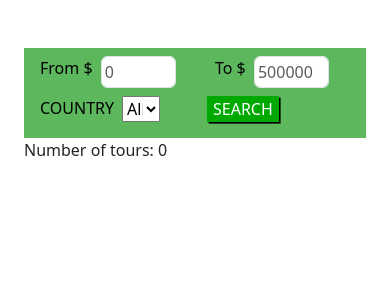
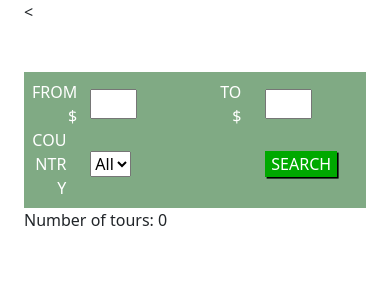
Before and after one commit to Seranie/ICT239_partA, a Flask app: template templates/tours.html in a window 390 px wide. Shown: the part 84-384 px from the top of the page. Run offline with Flask 3, Linux system fonts and the light colour scheme; the template is opened without the code that fills it, so the values that code supplies are empty; some libraries are stand-ins or nearby versions.

Commit message:
Upload to vocareum

```diff
--- a/static/css/styles.css
+++ b/static/css/styles.css
@@ -1,5 +1,10 @@
 body {
     margin: 0.75em;
+}
+
+.bi {
+    height: 1em;
+    width: 1em;
 }
 
 .sidenavbar {
@@ -28,9 +33,10 @@ body {
 }
 
 .topnavbar {
-    background-image: url(../images/World-PNG-Transparent-Image.png), linear-gradient(#9eca9e, #349134);
+    background-image: url(../images/World-PNG-Transparent-Image.png), linear-gradient(rgba(128,170,132,255), rgba(40,102,69,255));
     background-blend-mode: darken;
     background-repeat: no-repeat;
+    position:static;
 }
 
 .navbar-brand {
@@ -42,7 +48,7 @@ body {
 }
 
 .green-background {
-    background-color: #5db75d;
+    background-color: rgba(128,170,132,255);
 }
 
 .img-fluid {
--- a/templates/base.html
+++ b/templates/base.html
@@ -2,13 +2,17 @@
 <html lang="en">
 
 <head>
-    <meta charset="UTF-8">
+   <meta charset="UTF-8">
     <meta name="viewport" content="width=device-width, initial-scale=1.0">
     {% block head %}
     <title>Tours</title>
+    <script defer src="https://use.fontawesome.com/releases/v5.0.13/js/all.js"
+    integrity="sha384-xymdQtn1n3lH2wcu0qhcdaOpQwyoarkgLVxC/wZ5q7h9gHtxICrpcaSUfygqZGOe"
+    crossorigin="anonymous"></script>
 <!--    bootstrap-->
+    <link rel="stylesheet" href="https://cdn.jsdelivr.net/npm/bootstrap-icons@1.11.3/font/bootstrap-icons.min.css">
     <link href="https://cdn.jsdelivr.net/npm/bootstrap@5.3.3/dist/css/bootstrap.min.css" rel="stylesheet" integrity="sha384-QWTKZyjpPEjISv5WaRU9OFeRpok6YctnYmDr5pNlyT2bRjXh0JMhjY6hW+ALEwIH" crossorigin="anonymous">
-    <script src="https://cdn.jsdelivr.net/npm/bootstrap@5.3.3/dist/js/bootstrap.bundle.min.js" integrity="sha384-YvpcrYf0tY3lHB60NNkmXc5s9fDVZLESaAA55NDzOxhy9GkcIdslK1eN7N6jIeHz" crossorigin="anonymous"></script>
+
 <!--    own css -->
     <link rel="stylesheet" href="{{ url_for('static', filename='css/styles.css') }}">
     {% endblock %}
--- a/templates/index.html
+++ b/templates/index.html
@@ -12,10 +12,11 @@
             <div class="row">
                 <!--                Side nav bar-->
                 <div class="col-lg-2 sidenavbar fixed-top">
-                    <a class="navbar-brand bottom-border mx-auto text-center d-block text-white" href="#">SG Tours</a>
+                    <a class="navbar-brand mx-auto text-center d-block text-white bottom-border py-3" href="#">SG Tours</a>
+
                     <ul class="navbar-nav flex-column">
                         <li class="nav-item">
-                            <a class="nav-link sidenavbar-link text-white d-flex align-items-center" href="/about">
+                            <a class="nav-link sidenavbar-link text-white d-flex align-items-center my-3 ms-2" href="/about">
                                 <svg class="bi bi-person-vcard-fill me-2" fill="currentColor" height="1em"
                                      viewBox="0 0 16 16"
                                      width="1em" xmlns="http://www.w3.org/2000/svg">
@@ -25,7 +26,7 @@
                             </a>
                         </li>
                         <li class="nav-item">
-                            <a class="nav-link sidenavbar-link text-white d-flex align-items-center" href="/tours">
+                            <a class="nav-link sidenavbar-link text-white d-flex align-items-center my-3 ms-2" href="/tours">
                                 <svg class="bi bi-globe me-2" fill="currentColor" height="1em" viewBox="0 0 16 16"
                                      width="1em"
                                      xmlns="http://www.w3.org/2000/svg">
@@ -36,10 +37,10 @@
                         </li>
                     </ul>
                 </div>
-                <!--                bottom nav bar-->
-                <div class="col-lg-10 ms-auto">
-                    <div class="row py-2 topnavbar text-white align-items-center">
-                        <h3 class="my-0"> {% block pageTitle %}ABOUT US{% endblock %}</h3>
+                <!--                top nav bar-->
+                <div class="col-lg-10 ms-auto topnavbar">
+                    <div class="row py-2 text-white align-items-center">
+                        <h3 class="my-0 col-lg-4"> {{ panel.upper() }}</h3>
                     </div>
                 </div>
             </div>
--- a/templates/tours.html
+++ b/templates/tours.html
@@ -1,32 +1,60 @@
 {% extends 'index.html' %}
 
 {% block pageContent %}
+<{{ flash_message() }}
+
+
 <div class="text-black mt-5 p-2 green-background">
-    <form class="row row-cols-lg-4 align-items-center" method="get">
-        <div class="col-6 d-flex justify-content-lg-center">
-            <label class="form-label-x-margin" for="from_price">From $</label>
-            <input class="form-control" id="from_price" name="from_price" placeholder="0" type="text">
+    <form class="row align-items-center" method="get">
+
+        <div class="col-lg-3 col-md-4 col-6 d-flex justify-content-lg-center">
+            <div class="form-group row align-items-center flex-grow-1">
+                <div class="col-4 text-end">
+                    <label class="text-white" for="from_price">FROM $</label>
+                </div>
+                <div class="col-8">
+                    <input class="w-50" id="from_price" name="from_price" placeholder="{{from_price_placeholder}}"
+                           type="number">
+                </div>
+            </div>
         </div>
 
-        <div class="col-6 d-flex justify-content-lg-center">
-            <label class="form-label-x-margin" for="to_price">To $</label>
-            <input class="form-control" id="to_price" name="to_price" placeholder="500000" type="text">
-
+        <div class="col-lg-3 col-md-4 col-6 d-flex justify-content-lg-center">
+            <div class="form-group row align-items-center flex-grow-1">
+                <div class="col-4 text-end">
+                    <label class="text-white" for="to_price">TO $</label>
+                </div>
+                <div class="col-8">
+                    <input class="w-50" id="to_price" name="to_price" placeholder="{{to_price_placeholder}}"
+                           type="number">
+                </div>
+            </div>
         </div>
 
-        <div class="my-2 my-lg-0 col-6 d-flex justify-content-lg-center">
-            <label class="form-label-x-margin" for="country_selector">COUNTRY</label>
-            <select class="w-25" id="country_selector" name="country_selector">
+        <div class="col-lg-3 col-md-4 col-6 d-flex justify-content-lg-center">
+            <div class="form-group row align-items-center flex-grow-1">
+                <div class="col-4 text-end flex-grow-1">
+                    <label class="text-white text-break" for="country"
+                           style="width: 100%; white-space: normal;">COUNTRY</label>
+                </div>
+                <div class="col-8 ">
+                    <select class="flex-grow-1" id="country" name="country">
                         <option value="all">All</option>
                         {% for country in countries %}
-                <option value="{{country}}">{{country}}</option>
+                        <option value="{{ country }}">{{ country }}</option>
                         {% endfor %}
                     </select>
-
+                </div>
+            </div>
         </div>
 
-        <div class="my-2 my-lg-0 col-6 d-flex justify-content-lg-center">
+        <div class="col-lg-3 col-md-4 col-6 d-flex ms-md-auto">
+            <div class="form-group row align-items-center flex-grow-1">
+                <label class="text-white col-4" for="submit_button" style="visibility: hidden;"></label>
+                <div class="col-8">
                     <input class="text-white" id="submit_button" type="submit" value="SEARCH">
+                </div>
+            </div>
         </div>
     </form>
 </div>
@@ -60,7 +88,6 @@
             </div>
         </div>
     </div>
-
     {% endfor %}
 </div>
 
```
Lines whose indentation alone changed are shown as unchanged.
